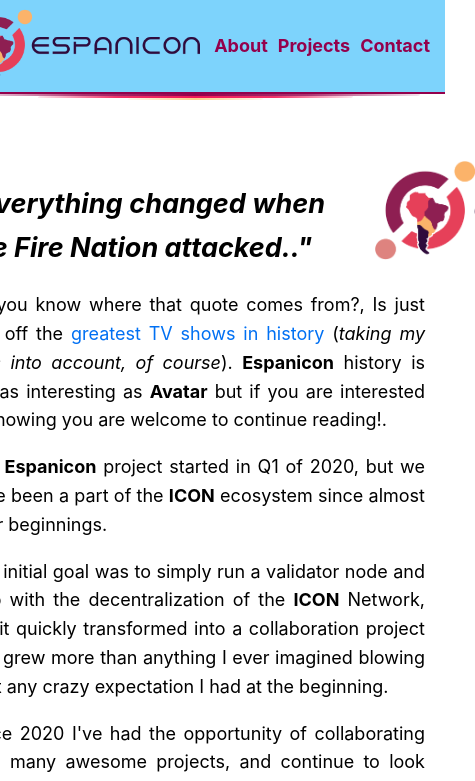
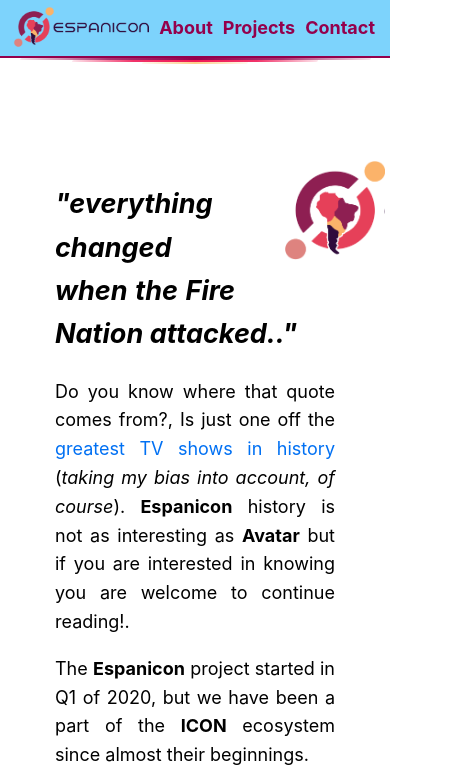
Before and after one commit to FidelVe/espanicon.team, a Next.js app: page /about in a window 390 px wide. Shown: the top 781 px of the page, 475 px wide, since content can reach past the window. Built offline with nearby package versions, Linux system fonts and the light colour scheme.

Commit message:
fixed responsive design

```diff
--- a/pages/about.js
+++ b/pages/about.js
@@ -11,6 +11,7 @@
       <Head>
         <title>{siteTitle}</title>
       </Head>
+      <div className={styles.container}>
         <Section>
           <SectionWithLogo path="/images/espanicon-logo.png">
             <h1>
@@ -29,23 +30,25 @@
               interested in knowing you are welcome to continue reading!.
             </p>
             <p>
-            The <b>Espanicon</b> project started in Q1 of 2020, but we have been
-            a part of the <b>ICON</b> ecosystem since almost their beginnings.{" "}
+              The <b>Espanicon</b> project started in Q1 of 2020, but we have
+              been a part of the <b>ICON</b> ecosystem since almost their
+              beginnings.{" "}
             </p>
             <p>
               The initial goal was to simply run a validator node and help with
               the decentralization of the <b>ICON</b> Network, but it quickly
               transformed into a collaboration project that grew more than
-            anything I ever imagined blowing past any crazy expectation I had at
-            the beginning.
+              anything I ever imagined blowing past any crazy expectation I had
+              at the beginning.
             </p>
 
             <p>
               Since 2020 I've had the opportunity of collaborating with many
-            awesome projects, and continue to look forward to all the surprises
-            that comes with being a part of the <b>ICON</b> ecosystem. If you
-            like <b>Espanicon</b> and want to support this project you can do so
-            by <b>delegating</b> your staked <b>ICX</b> into the{" "}
+              awesome projects, and continue to look forward to all the
+              surprises that comes with being a part of the <b>ICON</b>{" "}
+              ecosystem. If you like <b>Espanicon</b> and want to support this
+              project you can do so by <b>delegating</b> your staked <b>ICX</b>{" "}
+              into the{" "}
               <b>
                 <a
                   href="https://tracker.icon.foundation/address/hx9fa9d224306b0722099d30471b3c2306421aead7"
@@ -58,6 +61,7 @@
             </p>
           </SectionWithLogo>
         </Section>
+      </div>
     </Layout>
   );
 }
--- a/styles/about.module.css
+++ b/styles/about.module.css
@@ -0,0 +1,3 @@
+.container {
+  max-width: 900px;
+}
--- a/styles/contact.module.css
+++ b/styles/contact.module.css
@@ -1,3 +1,6 @@
+.container {
+  max-width: 900px;
+}
 .contactContainer {
   display: flex;
   flex-flow: column;
--- a/styles/index.module.css
+++ b/styles/index.module.css
@@ -1,3 +1,6 @@
+.container {
+  max-width: 900px;
+}
 .title {
   text-align: center;
   font-size: 1.4rem;
--- a/styles/layout.module.css
+++ b/styles/layout.module.css
@@ -8,7 +8,7 @@
 }
 
 .header {
-  min-width: 500px;
+  /* min-width: 500px; */
   position: fixed;
   top: 0;
   z-index: 999;
@@ -95,8 +95,8 @@
 .main {
   margin-top: 130px;
   width: 100%;
-  /* max-width: 600px; */
-  min-width: 500px;
+  /* max-width: 900px; */
+  /* min-width: 500px; */
   display: flex;
   flex-flow: column;
   align-items: center;
--- a/styles/projects.module.css
+++ b/styles/projects.module.css
@@ -1,3 +1,9 @@
+.description {
+  max-width: 900px;
+}
+.cards {
+  max-width: 1600px;
+}
 .container {
   display: flex;
   flex-flow: row;
--- a/styles/styledSections.module.css
+++ b/styles/styledSections.module.css
@@ -3,7 +3,7 @@
   display: flex;
   flex-flow: column;
   align-items: center;
-  min-width: 500px;
+  /* min-width: 500px; */
   width: 100%;
   margin-bottom: 10px;
   padding: 20px 0px;
@@ -13,9 +13,9 @@
   background-color: rgba(251, 188, 89);
 }
 .container {
-  max-width: 70%;
-  min-width: 500px;
-  padding: 10px 20px;
+  /* max-width: 70%; */
+  /* min-width: 500px; */
+  padding: 10px 55px;
 }
 
 .imageContainerRight {
```
Also changed, not shown: pages/contact.js (+11 -9 lines), pages/index.js (+11 -5 lines), pages/projects.js (+15 -10 lines). Lines whose indentation alone changed are shown as unchanged.
